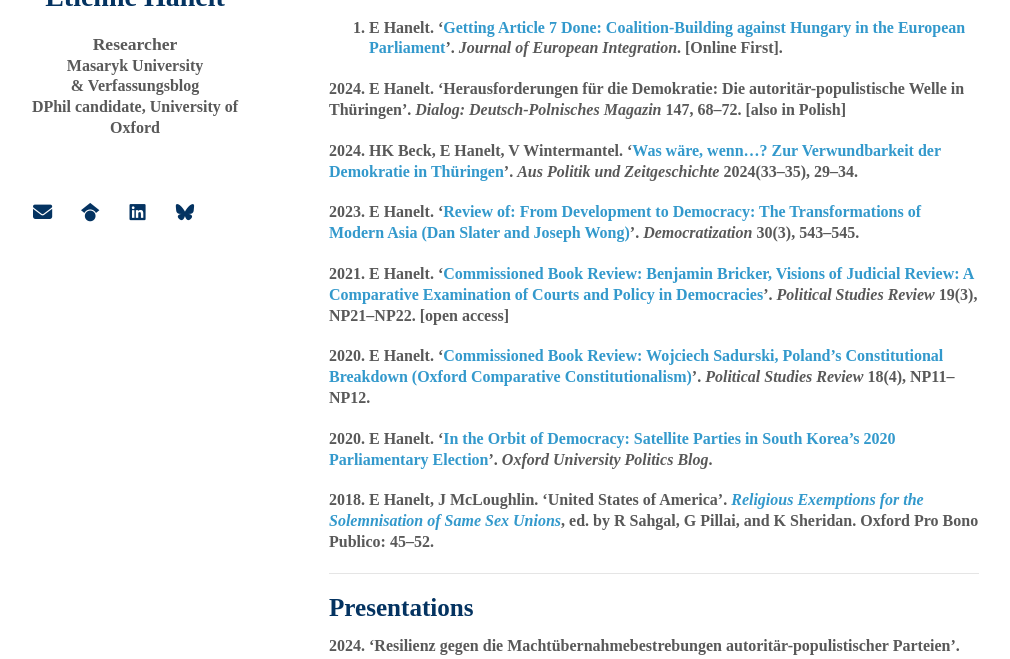
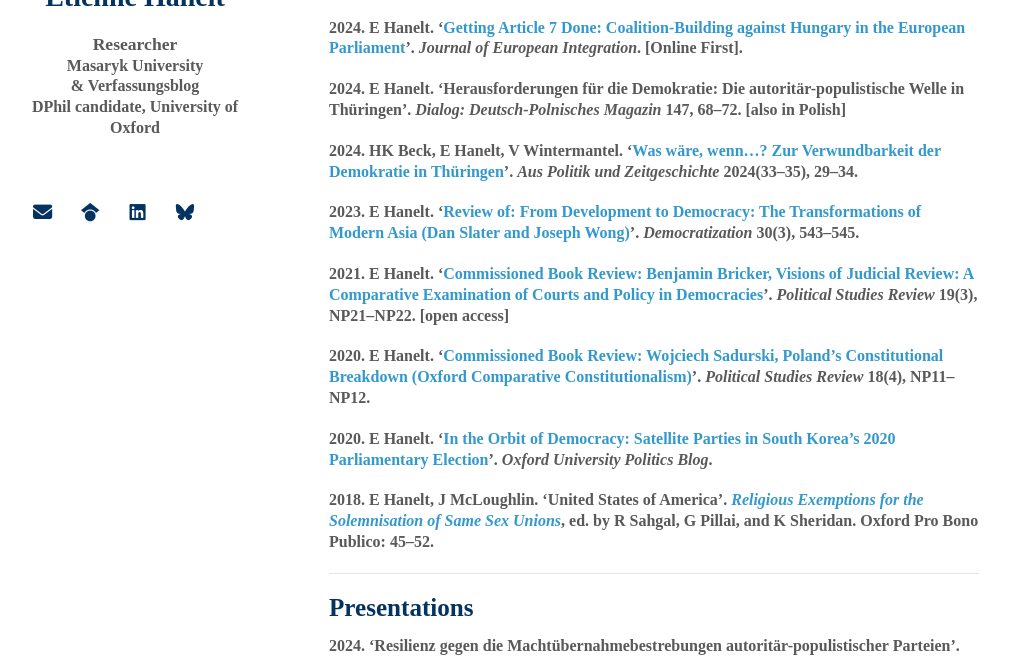
Before and after one commit to EtienneHanelt/etiennehanelt.github.io, a Jekyll site: the page built from index.md, in a window 1280 px wide and 900 px high, scrolled down 888 px, cut to the strip 241-900 px from the top of the window. Shown: the whole strip, without its empty margins (141-1151 px from the left). Built offline with Jekyll 4.4.1, drawn with Linux system fonts in a browser that asks for light colours; nearby versions of some CDN libraries; some web fonts are replaced; a style sheet for code colours, icons or effects is not loaded; our own code applies the rules of GitHub Pages for plain Markdown files.

Commit message:
Update index.md

```diff
--- a/index.md
+++ b/index.md
@@ -31,7 +31,7 @@ I hold degrees in Political Science from Friedrich Schiller University Jena (M.A
 ## Publications
 Forthcoming. E Hanelt, A Vincze. 'Managing Courts in Competitive Authoritarian Regimes: Co-Optation, Repression and Resistance in Hungary'. _Zeitschrift für Vergleichende Politikwissenschaft/German Journal of Comparative Politics_.
 
-2024. E Hanelt. '[Getting Article 7 Done: Coalition-Building against Hungary in the European Parliament](https://doi.org/10.1080/07036337.2024.2441977)'. _Journal of European Integration_. [Online First].
+2024\. E Hanelt. '[Getting Article 7 Done: Coalition-Building against Hungary in the European Parliament](https://doi.org/10.1080/07036337.2024.2441977)'. _Journal of European Integration_. [Online First].
 
 2024\. E Hanelt. 'Herausforderungen für die Demokratie: Die autoritär-populistische Welle in Thüringen'. _Dialog: Deutsch-Polnisches Magazin_ 147, 68–72. [also in Polish]
 
```
